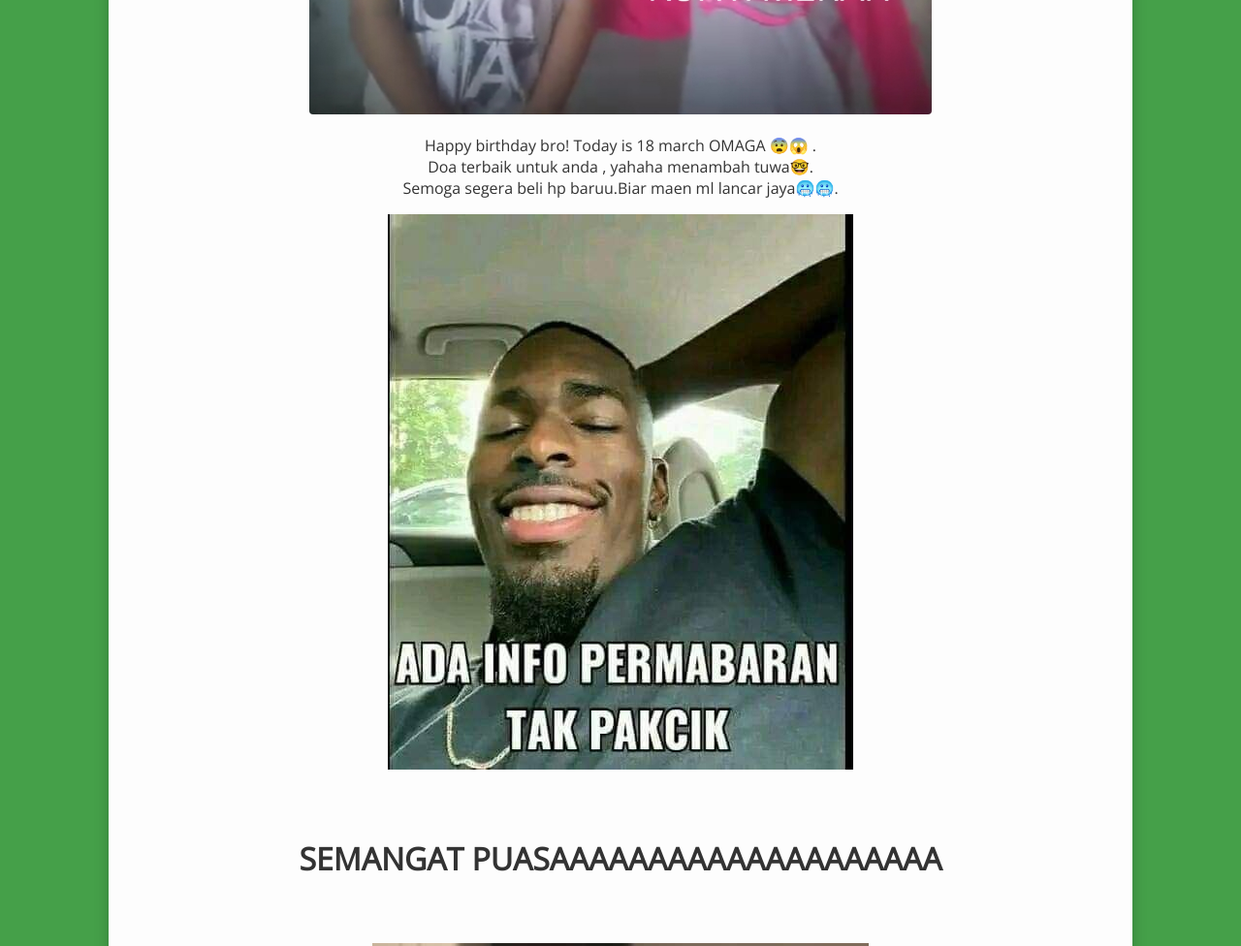
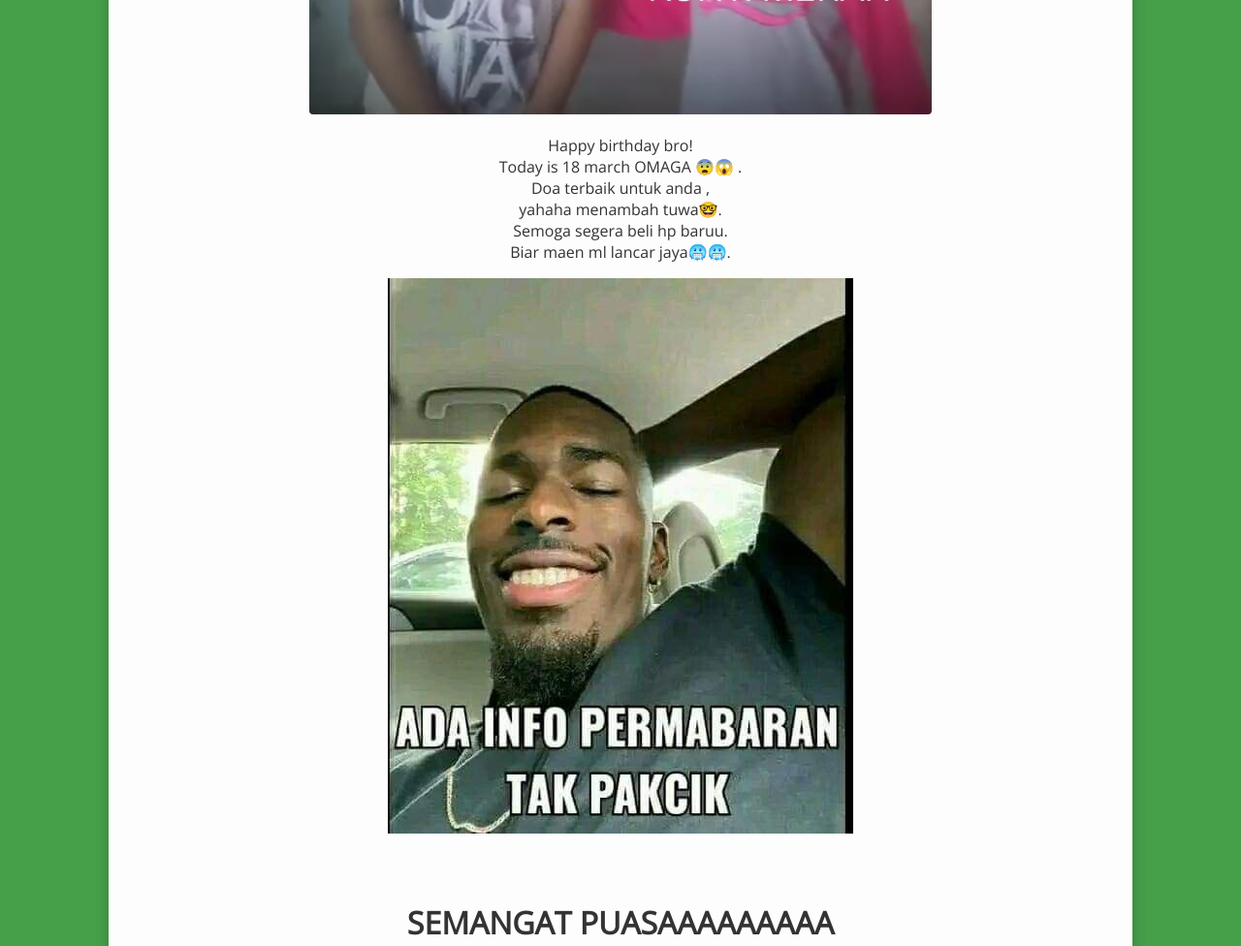
Before and after one commit to Roxyinn/Hapibidi, a plain HTML site: page index.html in a window 1280 px wide. Shown: the part 480-1456 px from the top of the page at 97% size. Drawn offline with nearby package versions, Linux system fonts and the light colour scheme.

Commit message:
Update index.html

```diff
--- a/index.html
+++ b/index.html
@@ -11,11 +11,11 @@
    <div class="text">
     <h1>ASEP BASSOOOO 17 TH COY</h1>
     <img src="sep baso.jpeg" alt="birthday" class="birthday">
-    <p>Happy birthday bro! Today is 18 march OMAGA 😨😱 . <br>
-        Doa terbaik untuk anda , yahaha menambah tuwa🤓. <br>
-        Semoga segera beli hp baruu.Biar maen ml lancar jaya🥶🥶. <br>
+    <p>Happy birthday bro! <br> Today is 18 march OMAGA 😨😱 . <br>
+        Doa terbaik untuk anda , <br> yahaha menambah tuwa🤓. <br>
+        Semoga segera beli hp baruu. <br> Biar maen ml lancar jaya🥶🥶. <br>
     <center><img src="mabar.jpeg" alt="mabar" class="mabar"></center><br><br>
-            <h1>SEMANGAT PUASAAAAAAAAAAAAAAAAAAAA</h1><br><br>
+            <h1>SEMANGAT PUASAAAAAAAAA</h1><br><br>
     <center><img src="buka puasa.jpeg" alt="puasa" class="puasa"></center>
             <br>
             <h3>karna tereh lebarann 23 poe si . Indah sumimasen meminta maaf jika ada salah meren 😶‍🌫️🧐</h3><br>
@@ -24,7 +24,7 @@
         <img src="sumimasen.jpeg" width="380" height="464" alt="maaf2" class="maaf2">
     </center>
         <br><br>
-    Yaudah sih intina HABEDEEEEEEEEEEEEEEEEEEEEEEEEEEEEEEEEEEEEEEEEEEEEEEEEEEEEEEEEE! 🎉🎂</p>
+    Yaudah sih intina HABEDEEEEEEEEEEEEEEEEEEEEE! 🎉🎂</p>
     <p class="muted">- Rxyinn Hengker -</p>
     <a href="miaw.html"><button>PENCET</button></a>
    </div>
```
